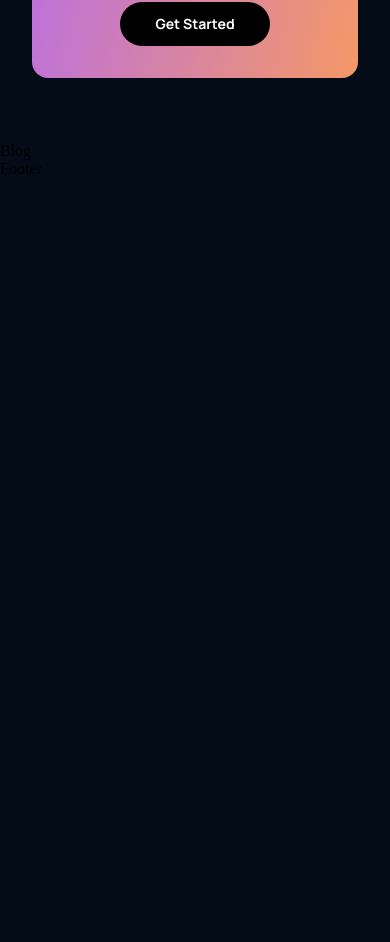
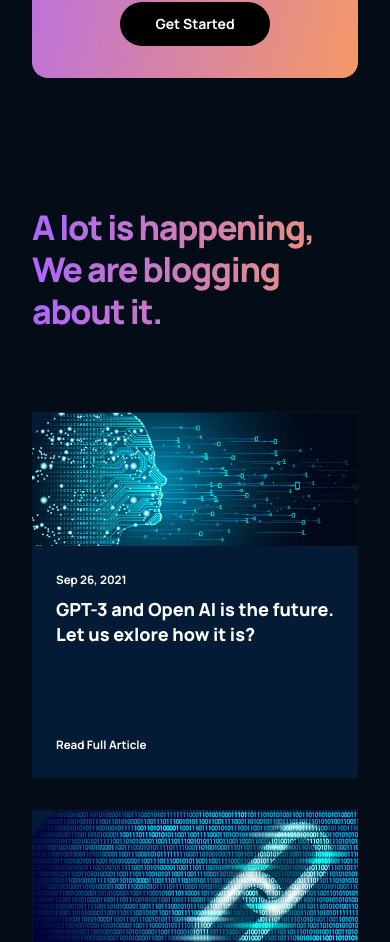
Before and after one commit to anarysumbetov/modern_ui_ux_gpt3, a React (Create React App) app: page / in a window 390 px wide. Shown: the part 4664-5606 px from the top of the page. Before the commit the page ends 4842 px from the top, so only its background shows below. Built offline with nearby package versions, Linux system fonts and the light colour scheme; the HTML template or start-up script is replaced by a standard one.

Commit message:
Blog Section is complete

```diff
--- a/src/components/article/Article.jsx
+++ b/src/components/article/Article.jsx
@@ -1,9 +1,20 @@
 import React from "react";
 import "./article.css";
 
-const Article = () => {
+const Article = ({ imgUrl, date, title }) => {
   return (
-    <div>Article</div>
+    <div className="gpt3__blog-container_article">
+      <div className="gpt3__blog-container_article-image">
+        <img src={imgUrl} alt="blog" />
+      </div>
+      <div className="gpt3__blog-container_article-content">
+        <div>
+          <p>{date}</p>
+          <h3>{title}</h3>
+        </div>
+        <p>Read Full Article</p>
+      </div>
+    </div>
   )
 }
 
--- a/src/components/article/article.css
+++ b/src/components/article/article.css
@@ -0,0 +1,58 @@
+.gpt3__blog-container_article {
+    width: 100%;
+    height: 100%;
+
+    display: flex;
+    flex-direction: column;
+    background: var(--color-footer);
+}
+
+.gpt3__blog-container_article-image {
+    width: 100%;
+    height: 100%;
+    background: var(--color-footer);
+}
+
+.gpt3__blog-container_article-image img {
+    width: 100%;
+    height: 100%;
+}
+
+.gpt3__blog-container_article-content {
+    display: flex;
+    flex-direction: column;
+    justify-content: space-between;
+
+    padding: 1rem 1.5rem;
+    height: 100%;
+}
+
+.gpt3__blog-container_article-content p {
+    font-family: var(--font-family);
+    font-weight: 700;
+    font-size: 11.649px;
+    line-height: 35px;
+    color: #FFFFFF;
+}
+
+.gpt3__blog-container_article-content h3 {
+    font-family: var(--font-family);
+    font-weight: 800;
+    font-size: 25.11px;
+    line-height: 30px;
+    color: #FFFFFF;
+
+    margin-bottom: 5rem;
+    cursor: pointer;
+}
+
+.gpt3__blog-container_article-content p:last-child {
+    cursor: pointer;
+}
+
+@media screen and (max-width: 550px) {
+    .gpt3__blog-container_article-content h3 {
+        font-size: 18px;
+        line-height: 25px;
+    }
+}
--- a/src/containers/blog/Blog.jsx
+++ b/src/containers/blog/Blog.jsx
@@ -1,9 +1,26 @@
 import React from "react";
+import { Article } from "../../components";
+import { blog01, blog02, blog03, blog04, blog05 } from "./imports.js";
 import "./blog.css";
 
 const Blog = () => {
   return (
-    <div>Blog</div>
+    <div className="gpt3__blog section__padding" id="blog">
+      <div className="gpt3__blog-heading">
+        <h1 className="gradient__text">A lot is happening, We are blogging about it.</h1>
+      </div>
+      <div className="gpt3__blog-container">
+        <div className="gpt3__blog-container_groupA">
+          <Article imgUrl={blog01} date="Sep 26, 2021" title="GPT-3 and Open  AI is the future. Let us exlore how it is?" />
+        </div>
+        <div className="gpt3__blog-container_groupB">
+          <Article imgUrl={blog02} date="Sep 26, 2021" title="GPT-3 and Open  AI is the future. Let us exlore how it is?" />
+          <Article imgUrl={blog03} date="Sep 26, 2021" title="GPT-3 and Open  AI is the future. Let us exlore how it is?" />
+          <Article imgUrl={blog04} date="Sep 26, 2021" title="GPT-3 and Open  AI is the future. Let us exlore how it is?" />
+          <Article imgUrl={blog05} date="Sep 26, 2021" title="GPT-3 and Open  AI is the future. Let us exlore how it is?" />
+        </div>
+      </div>
+    </div>
   )
 }
 
--- a/src/containers/blog/blog.css
+++ b/src/containers/blog/blog.css
@@ -0,0 +1,77 @@
+.gpt3__blog {
+    display: flex;
+    flex-direction: column;
+}
+
+.gpt3__blog-heading {
+    width: 100%;
+    text-align: left;
+
+    margin-bottom: 5rem;
+}
+
+.gpt3__blog-heading h1 {
+    font-family: var(--font-family);
+    font-weight: 800;
+    font-size: 62px;
+    line-height: 75px;
+    letter-spacing: -0.04em;
+}
+
+.gpt3__blog-container {
+    display: flex;
+    flex-direction: row;
+}
+
+.gpt3__blog-container_groupA {
+    flex: 0.75;
+    margin-right: 2rem;
+}
+
+.gpt3__blog-container_groupB {
+    flex: 1;
+
+    display: grid;
+    grid-template-columns: repeat(2, 1fr);
+    grid-gap: 2rem;
+}
+
+@media screen and (max-width: 990px) {
+    .gpt3__blog-container {
+        flex-direction: column-reverse;
+    }
+
+    .gpt3__blog-container_groupA {
+        margin: 2rem 0;
+    }
+
+    .gpt3__blog-container_groupA .gpt3__blog-container_article {
+        width: 48%;
+    }
+
+    .gpt3__blog-container_groupA .gpt3__blog-container_article-image {
+        height: 250%;
+    }
+}
+
+@media screen and (max-width: 700px) {
+    .gpt3__blog-container_groupB {
+        grid-template-columns: repeat(1, 1fr);
+    }
+
+    .gpt3__blog-container_groupA .gpt3__blog-container_article {
+        width: 100%;
+    }
+
+    .gpt3__blog-heading h1 {
+        font-size: 46px;
+        line-height: 52px;
+    }
+}
+
+@media screen and (max-width: 550px) {
+    .gpt3__blog-heading h1 {
+        font-size: 34px;
+        line-height: 42px;
+    }
+}
--- /dev/null
+++ b/src/containers/blog/imports.js
@@ -0,0 +1,13 @@
+import blog01 from "../../assets/blog01.png";
+import blog02 from "../../assets/blog02.png";
+import blog03 from "../../assets/blog03.png";
+import blog04 from "../../assets/blog04.png";
+import blog05 from "../../assets/blog05.png";
+
+export {
+    blog01,
+    blog02,
+    blog03,
+    blog04,
+    blog05
+}
```
